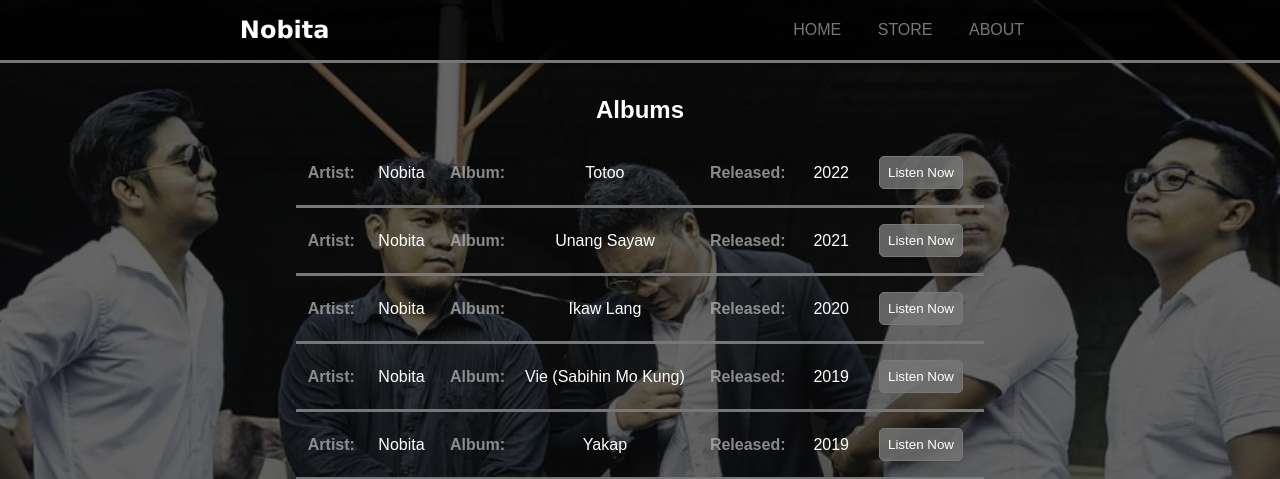
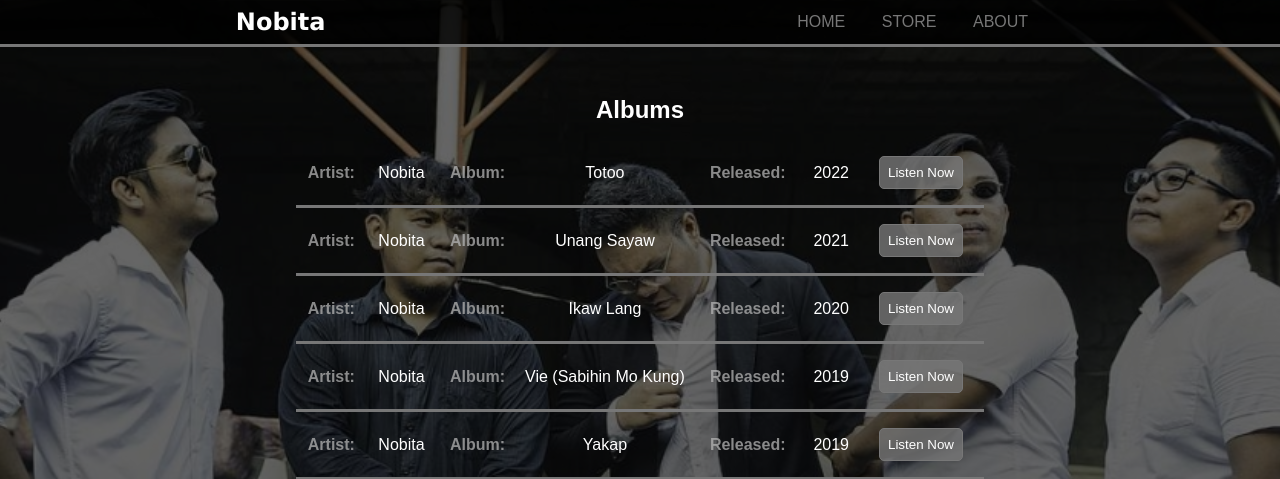
Before and after one commit to cronomus01/cronomus01.github.io, a PHP site: page / in a window 1280 px wide. Shown: the top 479 px of the page. Run offline with PHP 8.4, Linux system fonts and the light colour scheme; lists and menus that the app fills with data are empty.

Commit message:
nav-con change padding

```diff
--- a/musicalband/css/index.css
+++ b/musicalband/css/index.css
@@ -26,7 +26,7 @@
     display: flex;
     justify-content: space-around;
     align-items: center;
-    padding: 1rem;
+    padding: .5rem;
 }
 
 .nav-con a {
```
